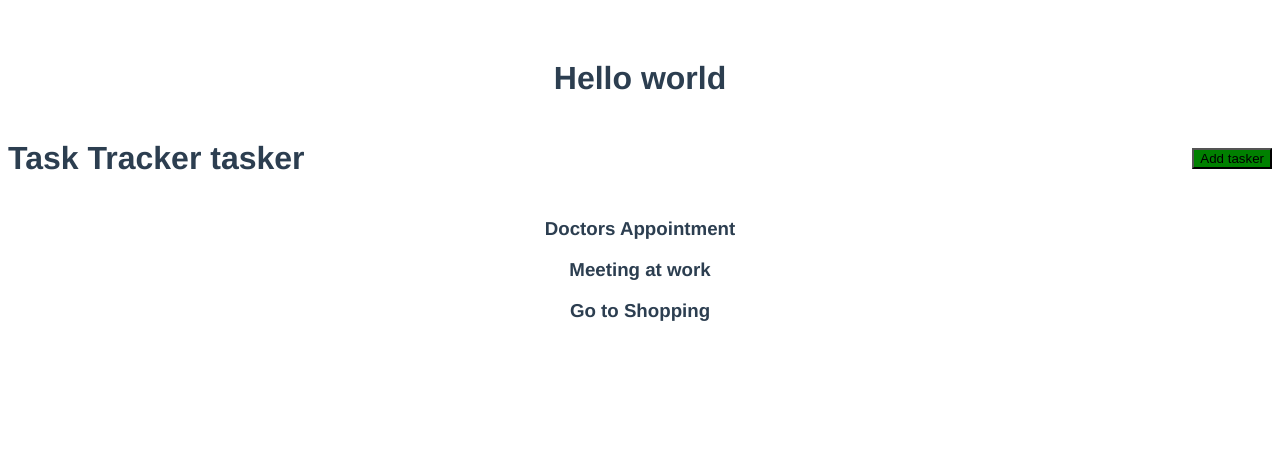
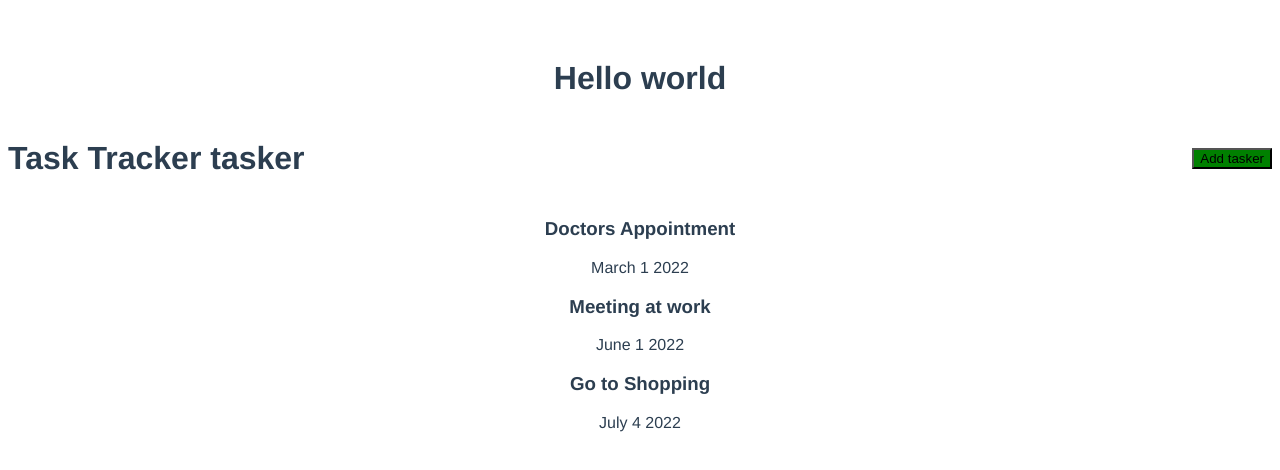
Before and after one commit to mutinhiri/Vue-starter, a Vue app in the folder helloworld/: page / in a window 1280 px wide. Shown: the top 470 px of the page. Built offline with nearby package versions, Linux system fonts and the light colour scheme.

Commit message:
Add task component

```diff
--- a/helloworld/src/components/Task.vue
+++ b/helloworld/src/components/Task.vue
@@ -1,5 +1,6 @@
 <template>
   <h3> {{ task.text }}</h3>
+  <p>{{ task.day }} </p>
 </template>
 
 <script>
--- a/helloworld/src/components/Tasks.vue
+++ b/helloworld/src/components/Tasks.vue
@@ -1,16 +1,20 @@
 <template>
   <div :key='task.id' v-for='task in tasks'>
-    <h3> {{ task.text }}</h3>
+    <Task :task="task"/>
 
   </div>
 </template>
 
 <script>
+  import Task from './Task'
   export default {
 
     name: 'Tasks',
     props: {
       tasks: Array
+    },
+    components: {
+      Task
     }
   }
 </script>
```
